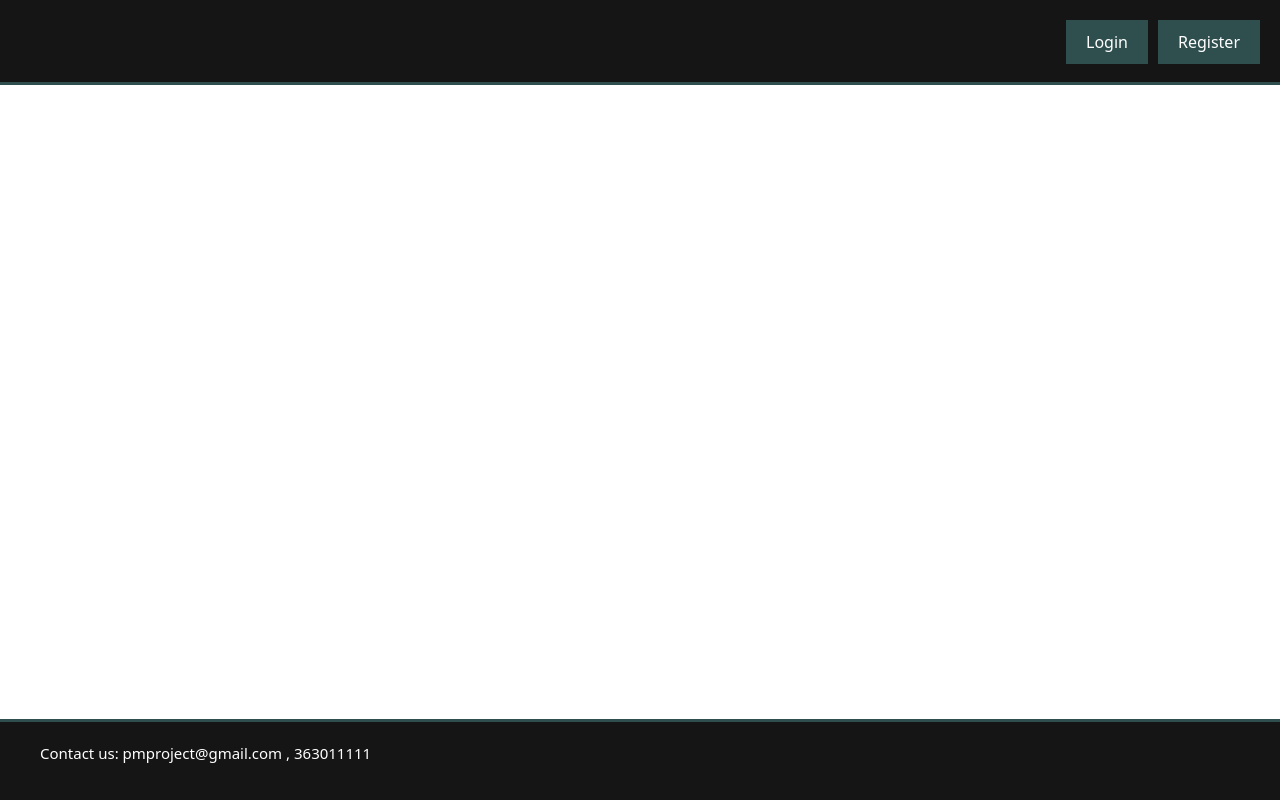
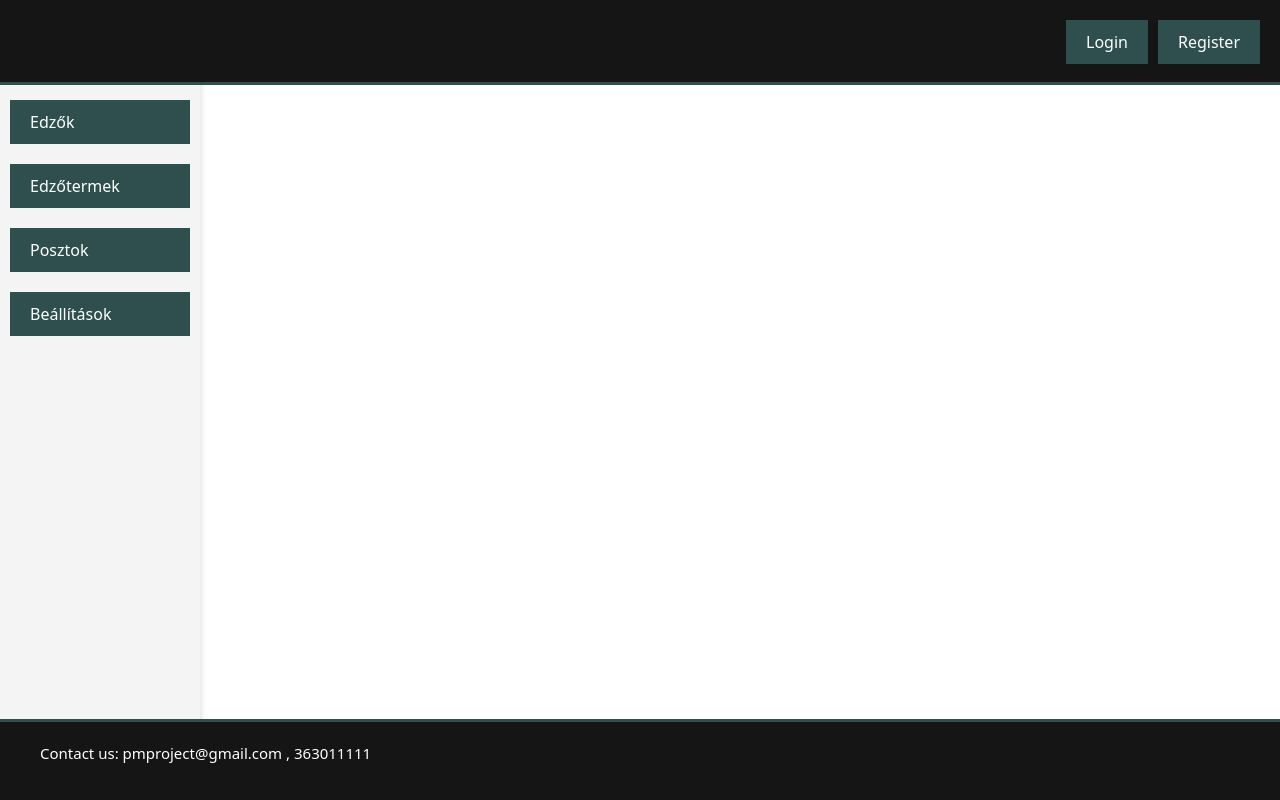
Before and after one commit to PoznanaKing/Vizsgaremek, a React (Create React App) app: page /loggedInPage in a window 1280 px wide. Built offline with nearby package versions, Linux system fonts and the light colour scheme.

Commit message:
Trainers now listing

```diff
--- a/src/App.js
+++ b/src/App.js
@@ -7,6 +7,7 @@ import Login from './Login';
 import Register from './Register';
 import { useState,useEffect } from 'react';
 import LoggedInPage from './LoggedInPage';
+import ListEdzok from './ListEdzok';
 
 
 function App() {
@@ -41,13 +42,15 @@ return (
     <Routes>
       <Route path="/login" element={<Login onLoginSuccess={handleLoginSuccess}/>} />
       <Route path="/register" element={<Register />} />
-      <Route path='/loggedinpage' element={<LoggedInPage/>}/>
+      <Route path='/loggedInPage' element={<LoggedInPage/>}/>
+      <Route path="/edzok" element={<ListEdzok />}/>
     </Routes>
 
 
 
 
     <Footer />
+
     </div>
   )
 }
--- a/src/Header.js
+++ b/src/Header.js
@@ -17,7 +17,7 @@ export default function Header({ isLoggedIn , logout}) {
           </div>
         ) : (
         <div>
-          <p>Üdv {localStorage.getItem("username")}</p>
+          <p style={{color:"white"}}>Üdv {localStorage.getItem("username")}</p>
           <div className="auth-buttons">
           <button onClick={logout} >Kijelentkezés</button>
           </div>
--- /dev/null
+++ b/src/ListEdzok.css
@@ -0,0 +1,18 @@
+/* Egyszerű CSS a teszteléshez */
+.container {
+    padding-top: 100px;
+    padding: auto;
+    background-color: #f0f0f0;
+}
+
+button {
+    padding: 10px 20px;
+    background-color: #007bff;
+    color: white;
+    border: none;
+    cursor: pointer;
+}
+
+button:hover {
+    background-color: #0056b3;
+}
--- /dev/null
+++ b/src/ListEdzok.js
@@ -0,0 +1,34 @@
+import React, { useEffect, useState } from 'react';
+import axios from 'axios';
+import './ListEdzok.css';
+
+export default function ListEdzok() {
+    const [allUsers, setAllUsers] = useState([]);
+    const [filteredUsers, setFilteredUsers] = useState([]);
+
+    useEffect(() => {
+        axios.get("https://localhost:7285/auth/users")
+            .then((response) => {
+                const users = response.data;
+                setAllUsers(users);
+
+                const trainers = users.filter(user => user.roles && user.roles.includes("Trainer"));
+                setFilteredUsers(trainers);
+
+            })
+            .catch((error) => {
+                console.error("Hiba történt az adatok lekérésekor:", error);
+            });
+    }, []);
+
+    return (
+        <div className="container">
+            <h1>Edzők</h1>
+            <ul>
+                {filteredUsers.map((user, index) => (
+                    <li key={index}>{user.username}</li>
+                ))}
+            </ul>
+        </div>
+    );
+}
--- /dev/null
+++ b/src/LoggedInPage.css
@@ -0,0 +1,41 @@
+.NavigatorSideBar {
+    display: flex;
+    flex-direction: column;
+    width: 200px;
+    background-color: #f4f4f4;
+    padding: 10px;
+    box-shadow: 2px 0 5px rgba(0, 0, 0, 0.1);
+    margin-top: 80px;
+    position: fixed;
+    top: 0;
+    left: 0;
+    height: 100vh;
+    overflow-y: auto;
+}
+
+.NavigatorSideBar button {
+    background-color: #2F4F4F;
+    color: white;
+    border: none;
+    padding: 10px 20px;
+    margin: 10px 0;
+    font-size: 16px;
+    cursor: pointer;
+    transition: background-color 0.3s;
+    width: 100%;
+    text-align: left;
+}
+
+.NavigatorSideBar button:hover {
+    background-color: #444;
+}
+.main-content {
+    margin-left: 220px;
+    padding: 20px;
+}
+
+
+.main-content-right {
+    margin-right: 220px;
+    padding: 20px;
+}
--- a/src/LoggedInPage.js
+++ b/src/LoggedInPage.js
@@ -1,7 +1,24 @@
-import React from 'react'
+import React from 'react';
+import { Link } from 'react-router-dom';
+import './LoggedInPage.css';
 
 export default function LoggedInPage() {
   return (
-    <div><h1>Teszt</h1></div>
-  )
+    <div>
+
+      <div className='NavigatorSideBar'>
+        <Link to="/edzok">
+          <button>Edzők</button>
+        </Link>
+        <button>Edzőtermek</button>
+        <button>Posztok</button>
+        <button>Beállítások</button>
+      </div>
+
+
+      <div className='main-content'>
+
+      </div>
+    </div>
+  );
 }
--- a/src/Login.js
+++ b/src/Login.js
@@ -33,7 +33,7 @@ export default function Login({ onLoginSuccess }) {
 
 
           onLoginSuccess(username);
-          navigate("loggedinpage")
+          navigate("/loggedInPage")
 
       } catch (error) {
           setError(error.message);
```
